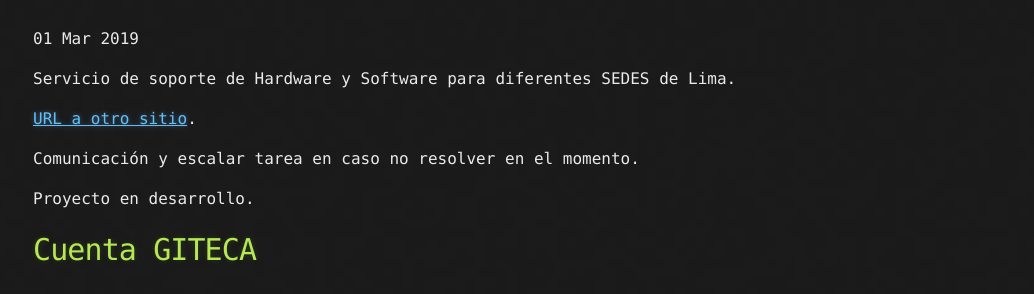
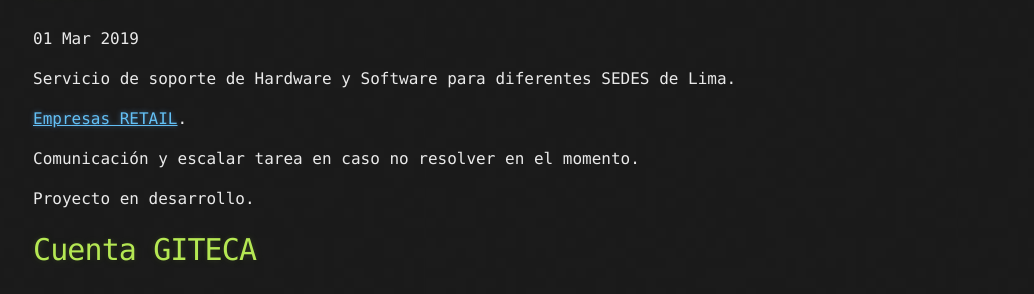
Before and after one commit to parramiguel/parramiguel.github.io, a Jekyll site: the page built from _posts/2019-03-01-SUNARP.md, in a window 1280 px wide. Shown: the part 173-467 px from the top of the page, without its empty margins (107-1141 px from the left). Built offline with Jekyll 4.4.1, drawn with Linux system fonts in a browser that asks for light colours.

```diff
--- a/_posts/2019-03-01-SUNARP.md
+++ b/_posts/2019-03-01-SUNARP.md
@@ -5,7 +5,7 @@ published: true
 
 Servicio de soporte de Hardware y Software para diferentes SEDES de Lima.
 
-[URL a otro sitio](otra-pagina).
+[Empresas RETAIL](otra-pagina).
 
 Comunicación y escalar tarea en caso no resolver en el momento.
 
```
